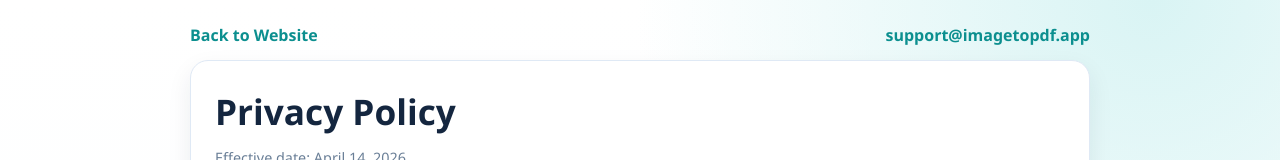
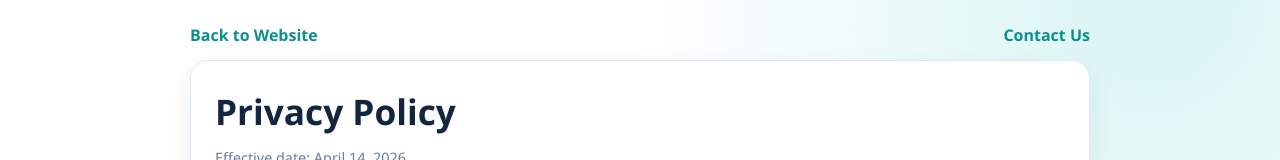
Before and after one commit to LogicDraft/Image-to-PDF, a plain HTML site: page privacy-policy.html in a window 1280 px wide. Shown: the top 160 px of the page. Drawn offline with Linux system fonts and the light colour scheme.

Commit message:
Update privacy-policy.html

```diff
--- a/privacy-policy.html
+++ b/privacy-policy.html
@@ -94,7 +94,7 @@
   <main class="wrap">
     <div class="top">
       <a href="index.html">Back to Website</a>
-      <a href="mailto:support@imagetopdf.app">support@imagetopdf.app</a>
+      <a href="mailto:gowdagowtham7930@gmail.com">Contact Us</a>
     </div>
 
     <article class="panel">
```
